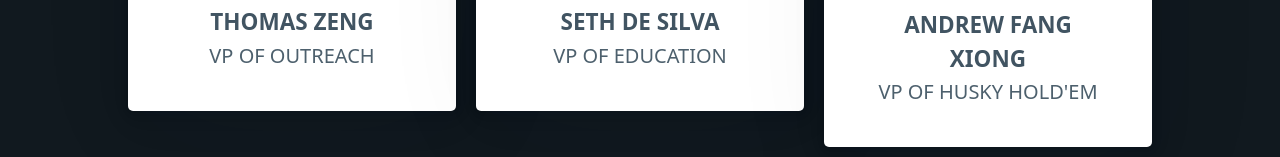
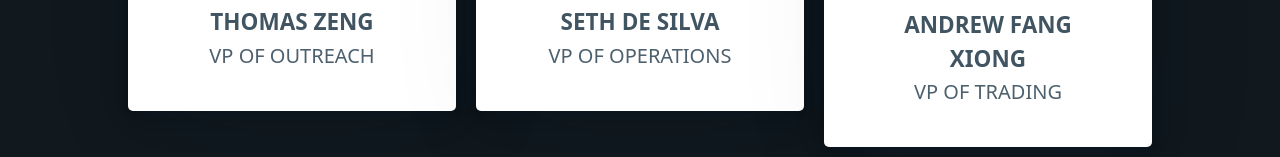
Before and after one commit to ATC-UW/Website, a plain HTML site: page index.html in a window 1280 px wide. Shown: the part 3695-3852 px from the top of the page. Drawn offline with nearby package versions, Linux system fonts and the light colour scheme.

Commit message:
form logic

```diff
--- a/index.html
+++ b/index.html
@@ -113,14 +113,14 @@
                 <article>
                     <img src="img/seth.jpeg" alt="Seth" style="border-radius: 50%; width: 80%; display: flex; margin: 0 auto;">
                     <h5 style="text-align: center; margin-top: 10px; margin-bottom: 2px;">SETH DE SILVA</h5>
-                    <h6 style="text-align: center; font-weight: normal;margin-bottom: 0px;">VP OF EDUCATION</h6>
+                    <h6 style="text-align: center; font-weight: normal;margin-bottom: 0px;">VP OF OPERATIONS</h6>
                 </article>
             </a>
             <a href="https://www.linkedin.com/in/bhavkumar/" target="_blank">
                 <article>
                     <img src="img/andrew.jpeg" alt="Bhavesh" style="border-radius: 50%; width: 79%; display: flex; margin: 0 auto;">
                     <h5 style="text-align: center; margin-top: 10px; margin-bottom: 2px;">ANDREW FANG XIONG</h5>
-                    <h6 style="text-align: center; font-weight: normal;margin-bottom: 0px;">VP OF HUSKY HOLD'EM</h6>
+                    <h6 style="text-align: center; font-weight: normal;margin-bottom: 0px;">VP OF TRADING</h6>
                 </article>
             </a>
         </div>
```
Also changed, not shown: 1 other file.
